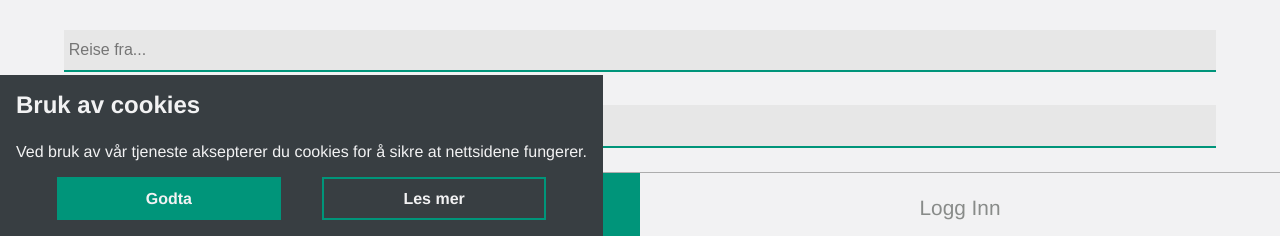
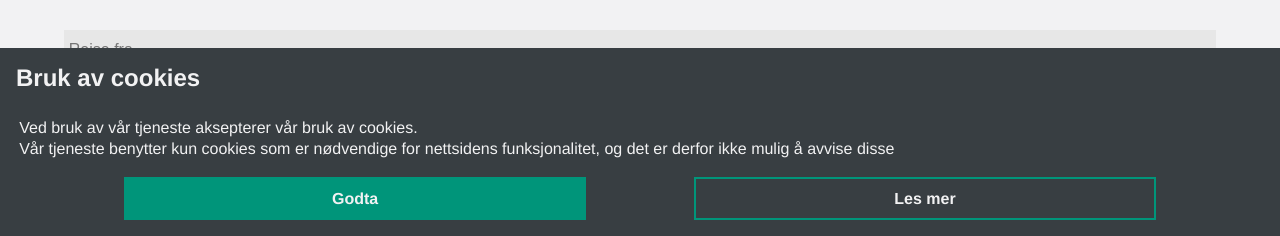
Before and after one commit to zamFe/Smidig, a website: page public/index.html in a window 1280 px wide. Shown: the part 564-800 px from the top of the page. Drawn offline with Linux system fonts and the light colour scheme.

```diff
--- a/public/index.html
+++ b/public/index.html
@@ -34,7 +34,8 @@
             <span class="cookie-title">Bruk av cookies</span>
         </div>
         <div class="cookie-infoBox">
-            <span>Ved bruk av vår tjeneste aksepterer du cookies for å sikre at nettsidene fungerer.</span>
+            <p>Ved bruk av vår tjeneste aksepterer vår bruk av cookies.</p>
+            <p>Vår tjeneste benytter kun cookies som er nødvendige for nettsidens funksjonalitet, og det er derfor ikke mulig å avvise disse</p>
         </div>
         <div class="cookie-choices">
             <span class="accept-btn">Godta</span>
--- a/public/res/style/index.css
+++ b/public/res/style/index.css
@@ -316,6 +316,8 @@
 /* Cookie styling */
 .cookie-container {
     position: absolute;
+    box-sizing: border-box;
+    width: 100vw;
     bottom: 0;
     background-color: #383E42;
     color: #f2f2f3;
@@ -323,7 +325,6 @@
     flex-direction: column;
     z-index: 15;
     padding: 1em;
-    display: none;
 }
 
 .cookie-titleBox {
@@ -334,6 +335,10 @@
 
 .cookie-infoBox {
     padding-bottom: 1em;
+}
+
+.cookie-infoBox p {
+    margin: .2em;
 }
 
 .cookie-infoBox span a {
```
Also changed, not shown: public/src/route-details.js (+4 -4 lines).
